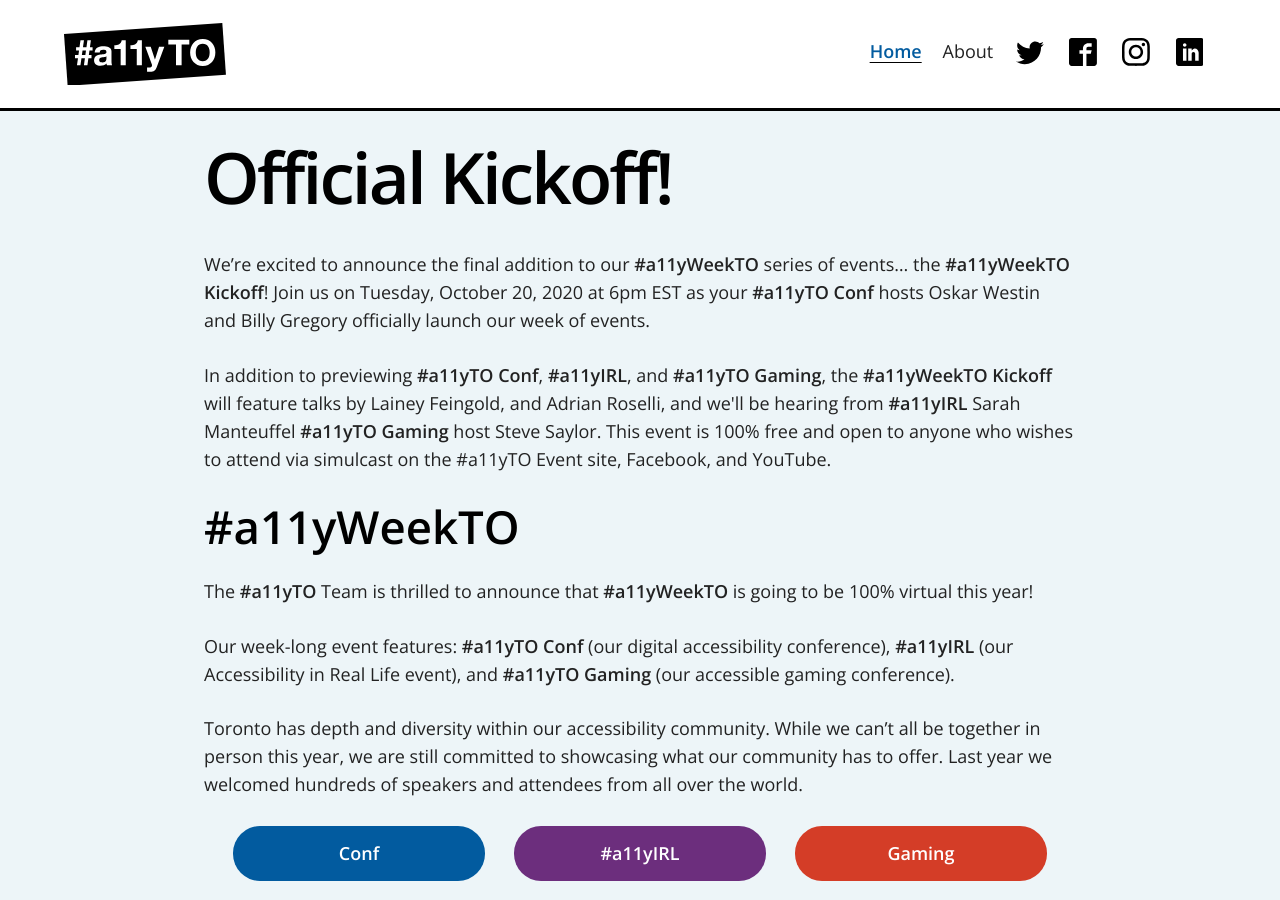
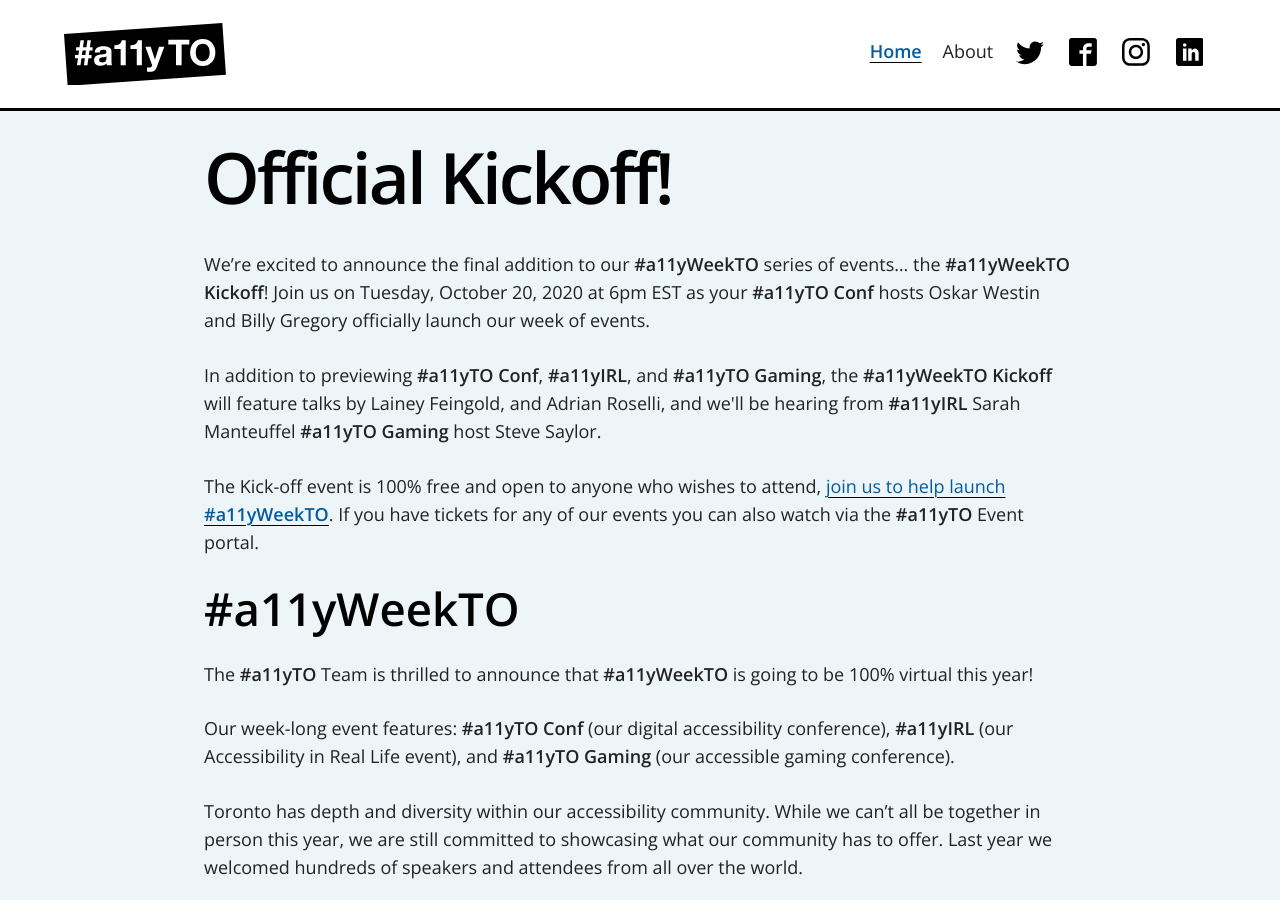
Before and after one commit to a11yTO/A11yTO-Main, a Jekyll site: the page built from index.html, in a window 1280 px wide and 900 px high. Built offline with Jekyll 4.4.1, drawn with Linux system fonts in a browser that asks for light colours.

Commit message:
Update copy

```diff
--- a/index.html
+++ b/index.html
@@ -10,7 +10,9 @@
 
 <p>We’re excited to announce the final addition to our <strong>#a11yWeekTO</strong> series of events… the <strong>#a11yWeekTO Kickoff</strong>! Join us on Tuesday, October 20, 2020 at 6pm EST as your <strong>#a11yTO Conf</strong> hosts Oskar Westin and Billy Gregory officially launch our week of events.</p>
 
-<p>In addition to previewing <strong>#a11yTO Conf</strong>, <strong>#a11yIRL</strong>, and <strong>#a11yTO Gaming</strong>, the <strong>#a11yWeekTO Kickoff</strong> will feature talks by Lainey Feingold, and Adrian Roselli, and we'll be hearing from <strong>#a11yIRL</strong> Sarah Manteuffel <strong>#a11yTO Gaming</strong> host Steve Saylor. This event is 100% free and open to anyone who wishes to attend via simulcast on the #a11yTO Event site, Facebook, and YouTube.</p>
+<p>In addition to previewing <strong>#a11yTO Conf</strong>, <strong>#a11yIRL</strong>, and <strong>#a11yTO Gaming</strong>, the <strong>#a11yWeekTO Kickoff</strong> will feature talks by Lainey Feingold, and Adrian Roselli, and we'll be hearing from <strong>#a11yIRL</strong> Sarah Manteuffel <strong>#a11yTO Gaming</strong> host Steve Saylor.</p>
+
+<p>The Kick-off event is 100% free and open to anyone who wishes to attend, <a href="https://a11y.to/kickoff" target="_blank">join us to help launch <strong>#a11yWeekTO</strong></a>. If you have tickets for any of our events you can also watch via the <strong>#a11yTO</strong> Event portal.</p>
 
 <h2>#a11yWeekTO</h2>
 
```
